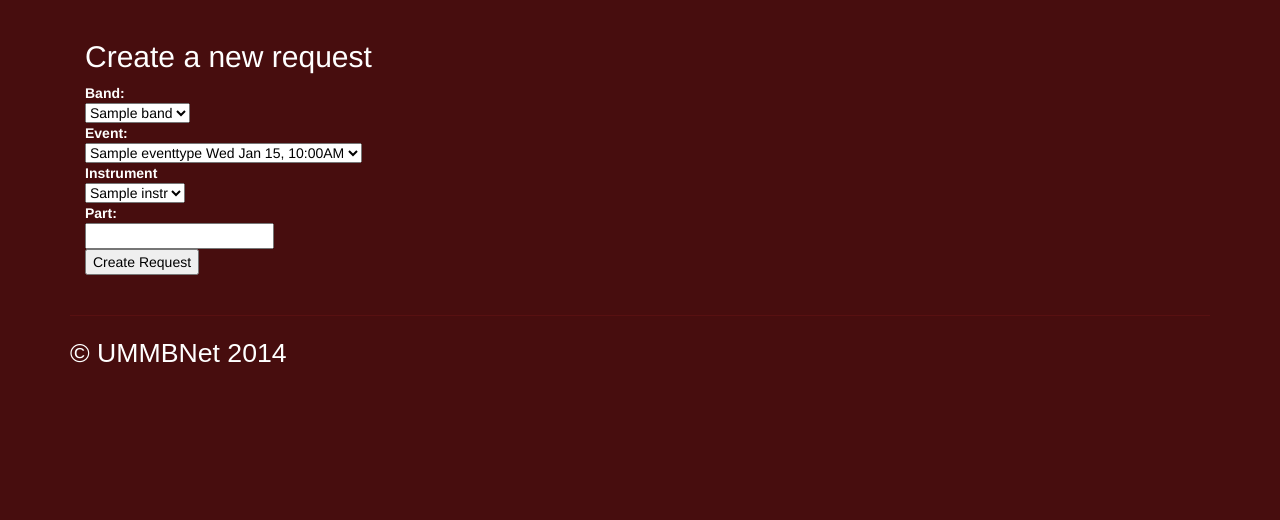
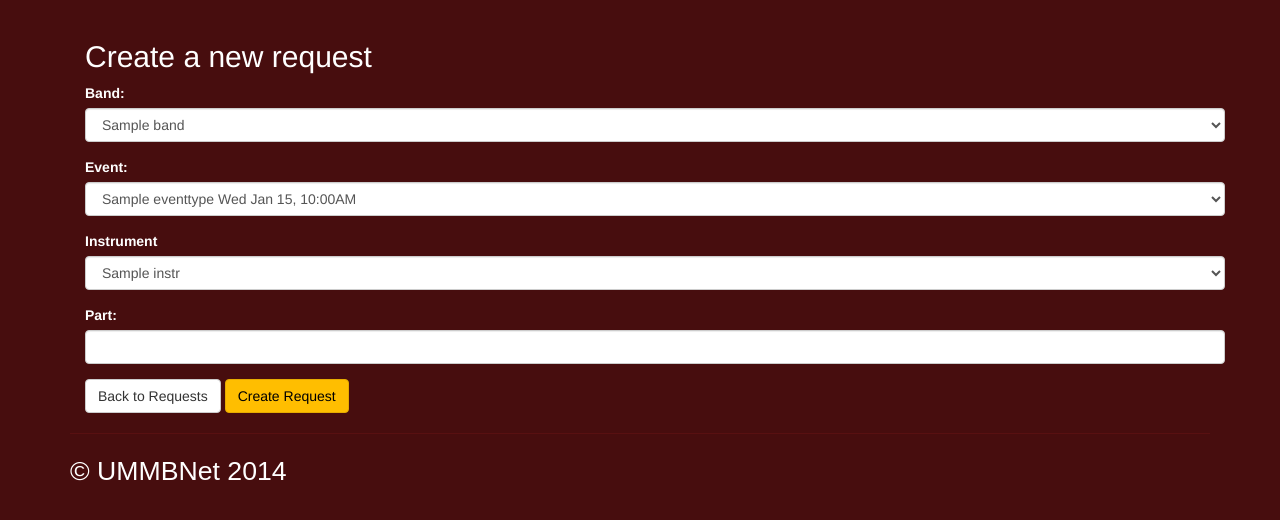
Before and after one commit to kevana/ummbNet, a Flask app: template templates/newRequest.html in a window 1280 px wide. Shown: the part 52-572 px from the top of the page. Run offline with Flask 2, Linux system fonts and the light colour scheme; the template is opened without the code that fills it: most values are stand-ins (such as "Sample title", 1, 10 or a date in 2020); parts of the project's set-up code (start-up, migrations or seed data) failed here and were passed over; some libraries are stand-ins or nearby versions.

Commit message:
Changed newRequest template from definition list to bootstrap divs

```diff
--- a/templates/newRequest.html
+++ b/templates/newRequest.html
@@ -4,36 +4,37 @@
 <div class="container">
   <h2>Create a new request</h2>
   {% if error %}<p class=error><strong>Error:</strong></p> {{ error }}{% endif %}
-  <form action="{{ url_for('newrequest') }}" method='POST'>
-    <dl>
-      <dt>Band:</dt>
-      <dd>
-        <select name="band">
+  <form role="form" action="{{ url_for('newrequest') }}" method='POST'>
+    <div class="form-group">
+      <label for="band">Band:</label>
+        <select class="form-control" name="band" id="band">
           {% for band in bands %}
           <option value="{{ band.id }}">{{ band.name }}</option>
           {% endfor %}
         </select>
-      </dd>
-      <dt>Event:</dt>
-      <dd>
-        <select name="event">
+    </div>
+    <div class="form-group">
+      <label for="event">Event:</label>
+        <select class="form-control" name="event" id="event">
           {% for event in events %}
             <option value="{{ event.id }}">{{ event.eventtype.name }} {{ event.date.strftime('%a %b %d, %H:%M%p') }}</option>
           {% endfor %}
         </select>
-      </dd>
-      <dt>Instrument</dt>
-      <dd>
-        <select name="instrument">
+    </div>
+    <div class="form-group">
+      <label for="instrument">Instrument</label>
+        <select class="form-control" name="instrument" id="instrument">
           {% for instr in instruments %}
           <option value="{{ instr.id }}">{{ instr.name }}</option>
           {% endfor %}
         </select>
-      </dd>
-      <dt>Part:</dt>
-      <dd><input type="text" name="part"></dd>
-      <dd><input type="submit" value="Create Request"></dd>
-    </dl>
+    </div>
+    <div class="form-group">
+      <label for="part">Part:</label>
+      <input type="text" class="form-control" name="part" id="part">
+    </div>
+      <button type="button" class="btn btn-default" onclick="location.href='{{ url_for('requests') }}'">Back to Requests</button>
+      <button type="submit" class="btn btn-primary">Create Request</button>
   </form>
 </div>
 {% endblock %}
```
